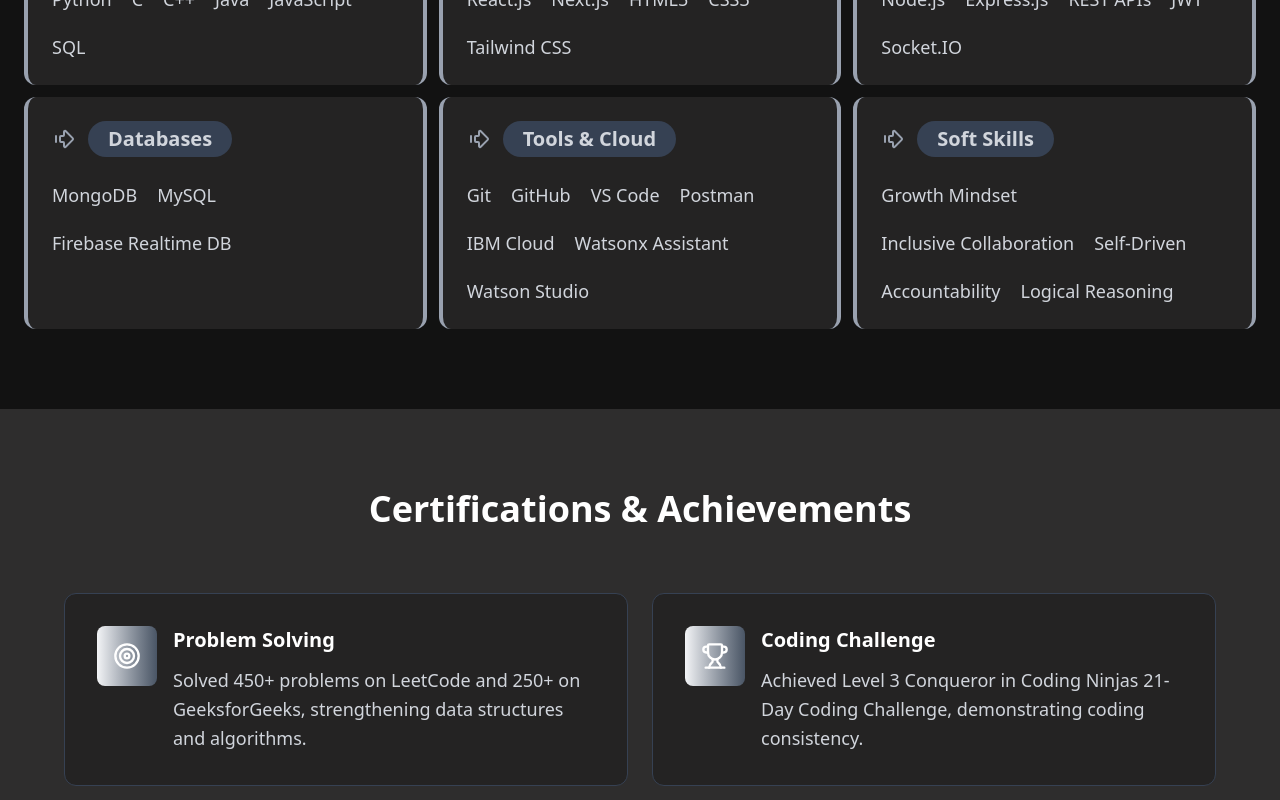
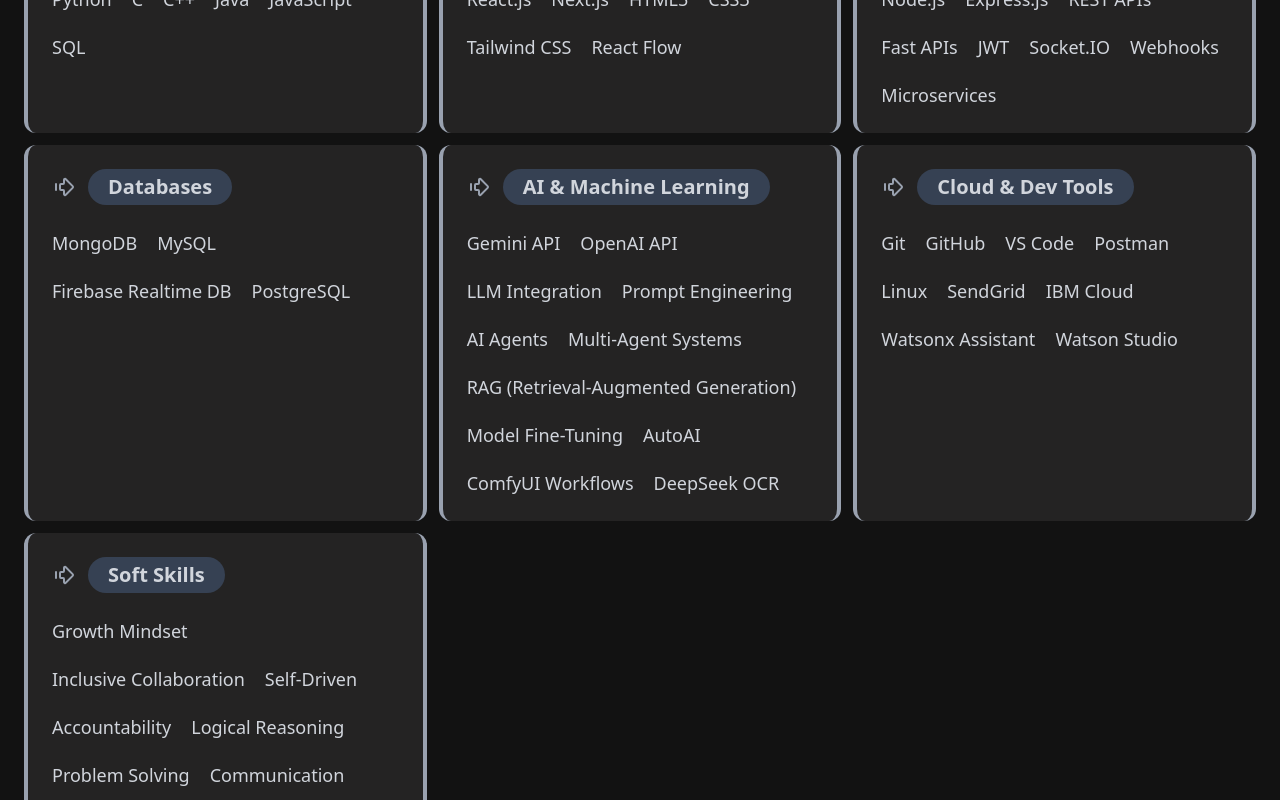
Before and after one commit to Mansi07sharma/MansiSharmaPortfolio, a Next.js app: page / in a window 1280 px wide. Shown: the part 5300-6100 px from the top of the page. Built offline with nearby package versions, Linux system fonts and the light colour scheme.

Commit message:
Refactor skill categories structure in Skills.js

```diff
--- a/app/Components/Skills.js
+++ b/app/Components/Skills.js
@@ -5,35 +5,92 @@ export const Skills = () => {
   const skillCategories = [
       {
         title: "Languages",
-      skills: ["Python", "C", "C++", "Java", "JavaScript", "SQL"],
-
+        skills: [
+          "Python",
+          "C",
+          "C++",
+          "Java",
+          "JavaScript",
+          "SQL"
+        ],
       },
       {
         title: "Frontend",
-      skills: ["React.js", "Next.js", "HTML5", "CSS3", "Tailwind CSS"],
-
+        skills: [
+          "React.js",
+          "Next.js",
+          "HTML5",
+          "CSS3",
+          "Tailwind CSS",
+          "React Flow"
+        ],
       },
       {
         title: "Backend",
-      skills: ["Node.js", "Express.js", "REST APIs", "JWT", "Socket.IO"],
-
+        skills: [
+          "Node.js",
+          "Express.js",
+          "REST APIs",
+          "Fast APIs",
+          "JWT",
+          "Socket.IO",
+          "Webhooks",
+          "Microservices"
+        ],
       },
       {
         title: "Databases",
-      skills: ["MongoDB", "MySQL", "Firebase Realtime DB"],
-
+        skills: [
+          "MongoDB",
+          "MySQL",
+          "Firebase Realtime DB",
+          "PostgreSQL"
+        ],
       },
       {
-      title: "Tools & Cloud",
-      skills: ["Git", "GitHub", "VS Code", "Postman", "IBM Cloud", "Watsonx Assistant", "Watson Studio"],
-
+        title: "AI & Machine Learning",
+        skills: [
+          "Gemini API",
+          "OpenAI API",
+          "LLM Integration",
+          "Prompt Engineering",
+          "AI Agents",
+          "Multi-Agent Systems",
+          "RAG (Retrieval-Augmented Generation)",
+          "Model Fine-Tuning",
+          "AutoAI",
+          "ComfyUI Workflows",
+          "DeepSeek OCR",
+        ],
+      },
+      {
+        title: "Cloud & Dev Tools",
+        skills: [
+          "Git",
+          "GitHub",
+          "VS Code",
+          "Postman",
+          "Linux",
+          "SendGrid",
+          "IBM Cloud",
+          "Watsonx Assistant",
+          "Watson Studio"
+        ],
       },
       {
         title: "Soft Skills",
-      skills: ["Growth Mindset", "Inclusive Collaboration", "Self-Driven", "Accountability", "Logical Reasoning"],
-
+        skills: [
+          "Growth Mindset",
+          "Inclusive Collaboration",
+          "Self-Driven",
+          "Accountability",
+          "Logical Reasoning",
+          "Problem Solving",
+          "Communication"
+        ],
       }
     ];
+
 
   return (
     <div id='skills' className=" lg:py-20 py-10">
```
Lines whose indentation alone changed are shown as unchanged.
